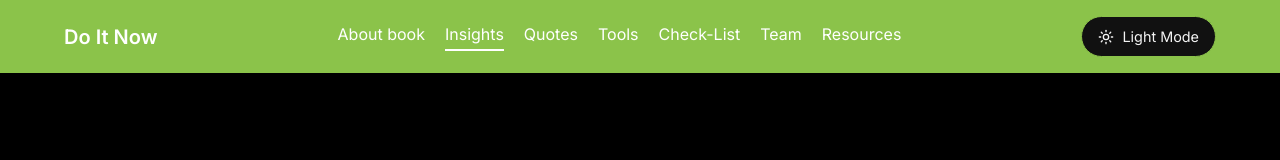
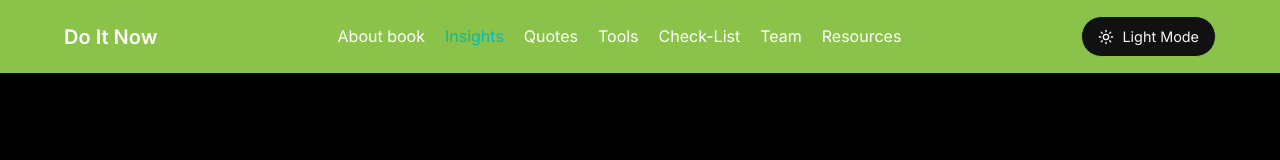
Before and after one commit to Ded-Goit/my-book-site, a Next.js app: page /insights in a window 1280 px wide. Shown: the top 160 px of the page. Built offline with nearby package versions, Linux system fonts and the light colour scheme.

Commit message:
edit color

```diff
--- a/components/Header/Header.module.css
+++ b/components/Header/Header.module.css
@@ -37,24 +37,16 @@
   opacity: 0.8;
 }
 
+.desktopNav a.activeLink {
+  background: linear-gradient(270deg, #06b6d4, #10b981);
+  background-clip: text;
+  -webkit-background-clip: text;
+  -webkit-text-fill-color: transparent;
+  color: transparent;
+}
+
 @media (max-width: 768px) {
   .desktopNav {
     display: none;
   }
 }
-.desktopNav a {
-  color: white;
-  font-weight: 500;
-  text-decoration: none;
-  transition: opacity 0.3s, border-bottom 0.3s;
-  padding-bottom: 2px;
-  border-bottom: 2px solid transparent;
-}
-
-.desktopNav a:hover {
-  opacity: 0.8;
-}
-
-.desktopNav a.activeLink {
-  border-bottom: 2px solid white;
-}
```
